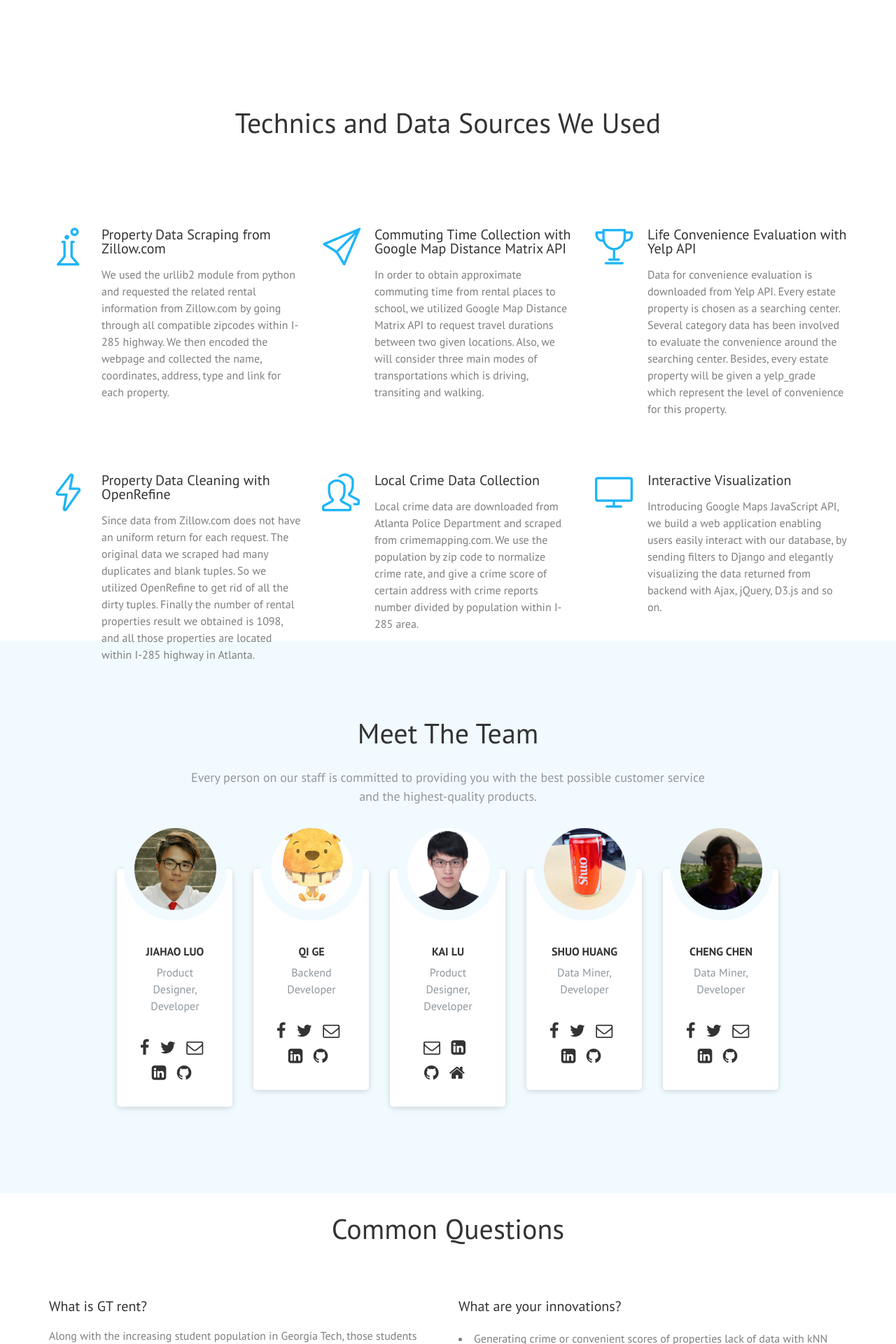
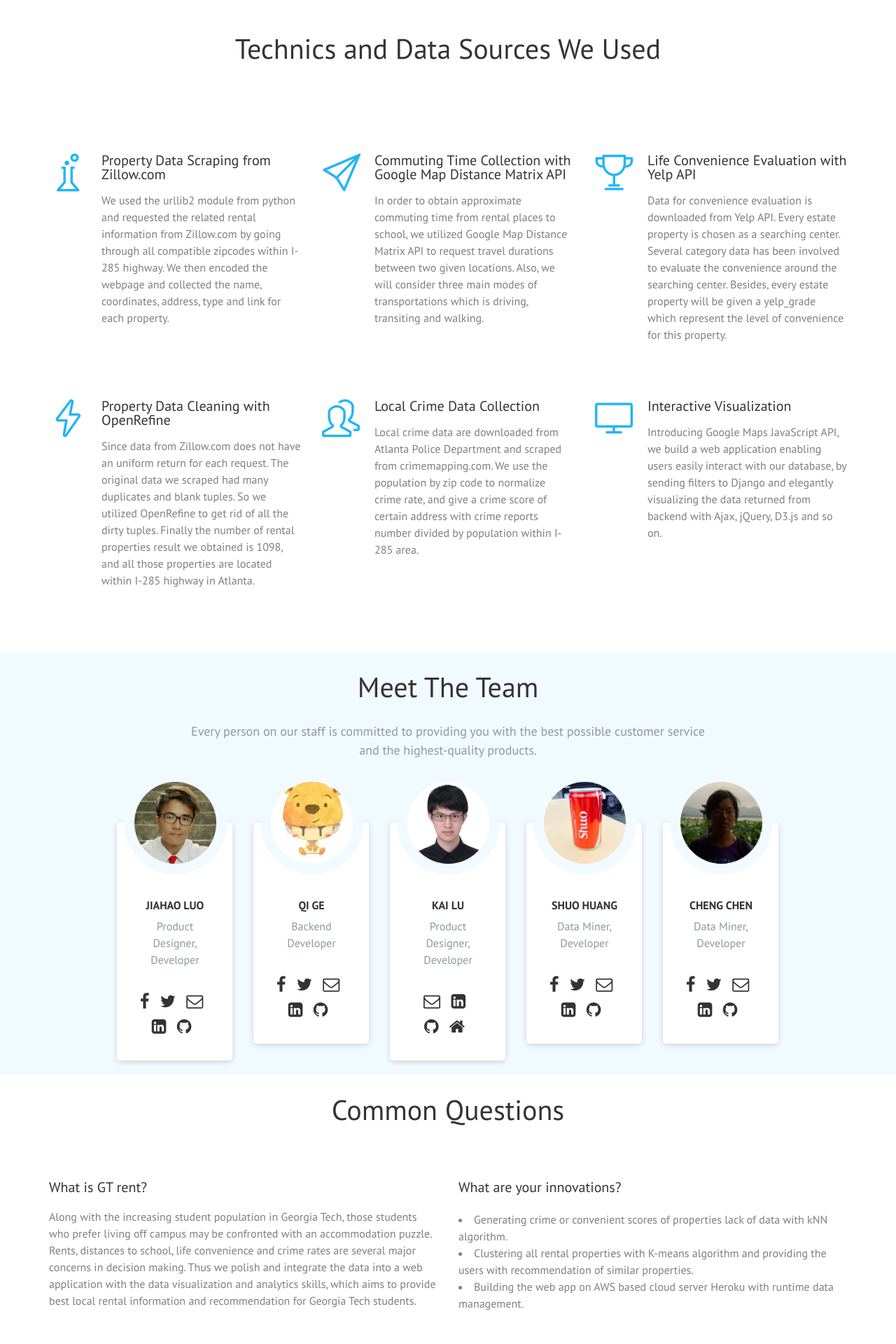
Before and after one commit to lkshub/CSE6242-GTRent, a Django app: page /gtrent/ in a window 1280 px wide. Shown: the part 1565-3485 px from the top of the page at 70% size. Run offline with Django 3.2, Linux system fonts and the light colour scheme; some libraries are stand-ins or nearby versions; some web fonts are replaced.

Commit message:
fix the container height problem

```diff
--- a/project6242/static/css/style.css
+++ b/project6242/static/css/style.css
@@ -1363,5 +1363,7 @@ h1, h2, h3, h4, h5, h6 {
 .owl-carousel .owl-controls .owl-dot.active span {
   background: transparent;
   border: 2px solid #1fb5f6; }
-
+.container{
+  height:auto;
+}
 /*# sourceMappingURL=style.css.map */
```
